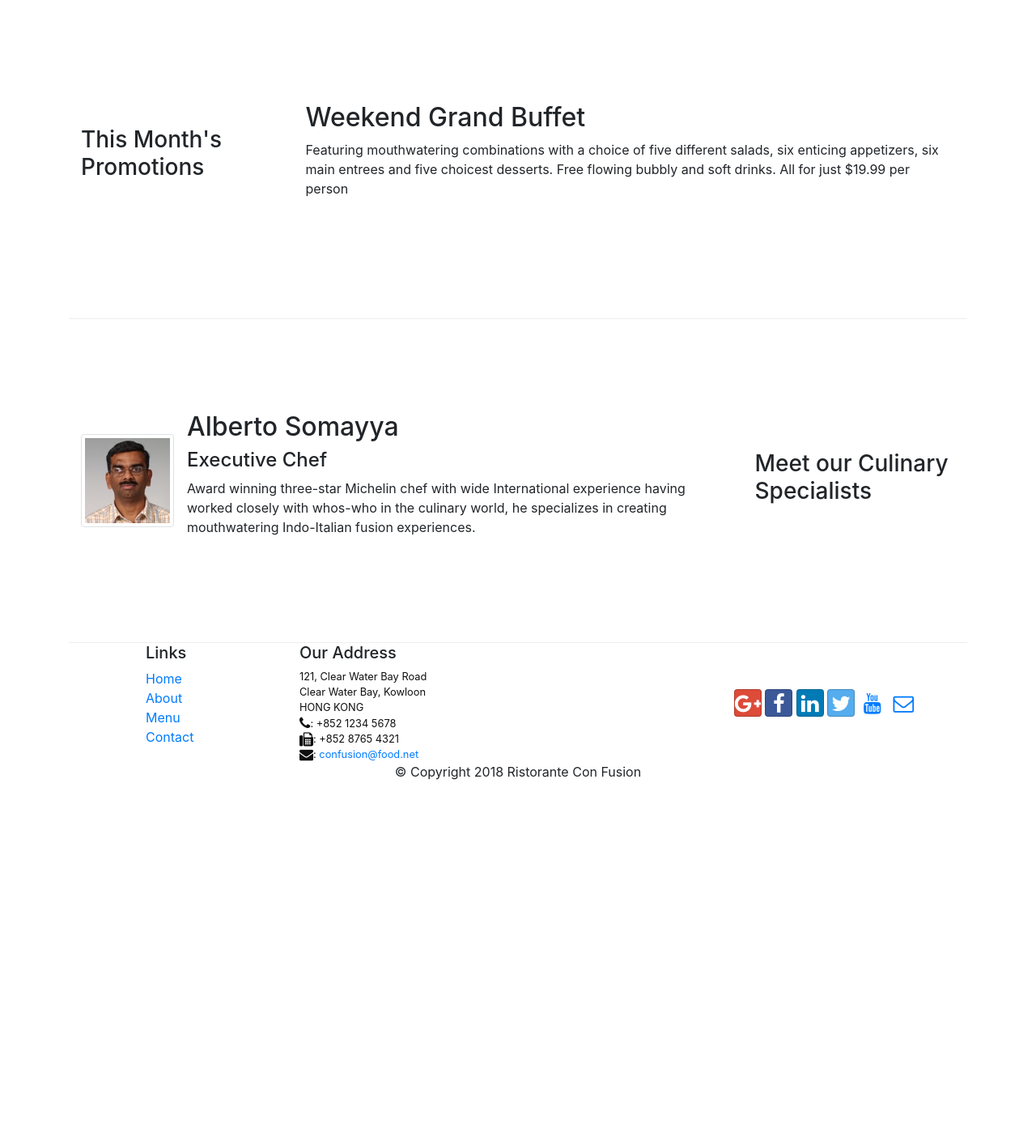
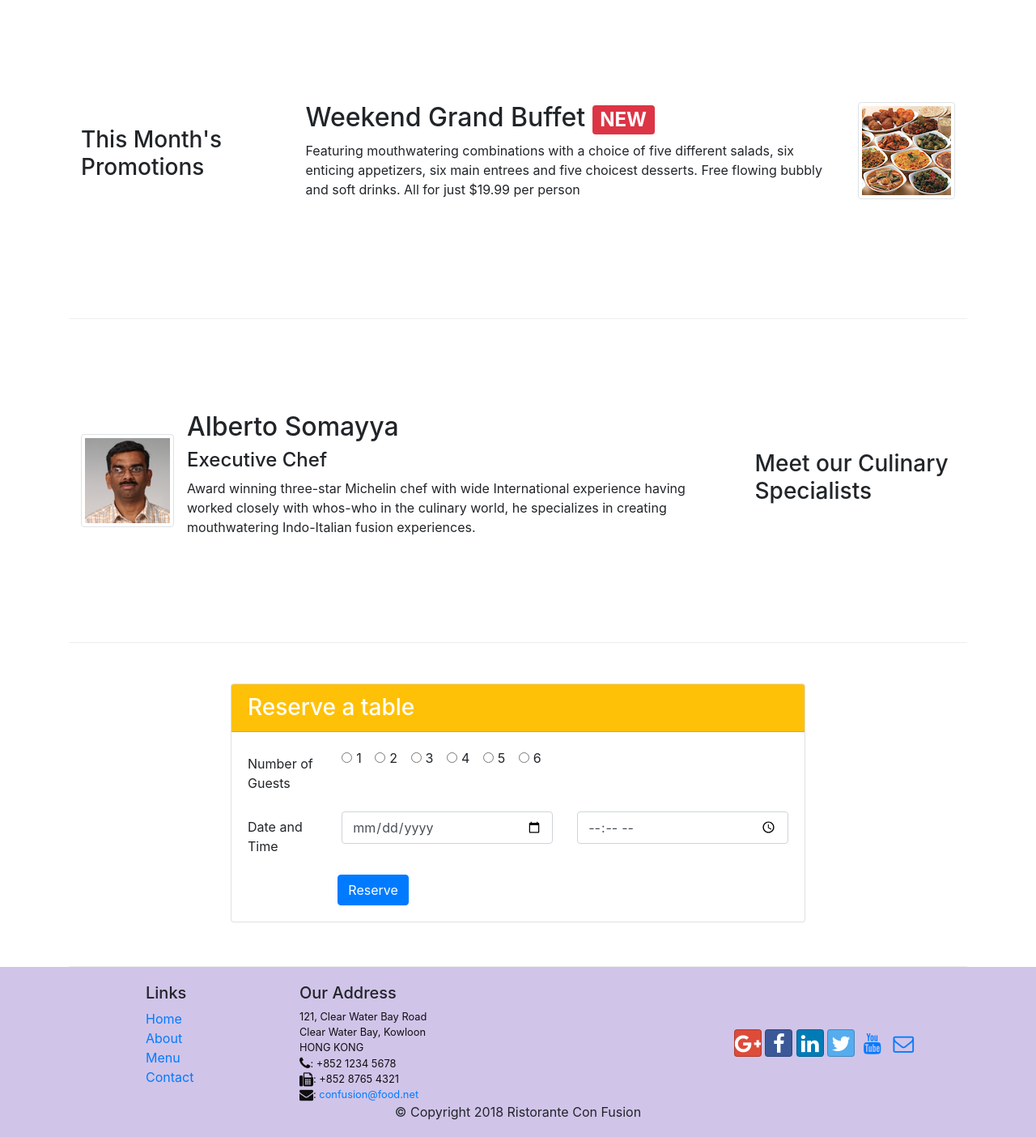
Before and after one commit to rrligeiro/bootstrap4-project, a website: page index.html in a window 1280 px wide. Shown: the part 740-2144 px from the top of the page at 81% size. Before the commit the page ends 1721 px from the top, so only its background shows below. Drawn offline with nearby package versions, Linux system fonts and the light colour scheme.

Commit message:
Reserve form

```diff
--- a/index.html
+++ b/index.html
@@ -43,6 +43,9 @@
                 <div class="col-12 col-sm align-self-center">
                     <img src="img/logo.png" class="img-fluid">
                 </div>
+                <div class="col-12 col-sm align-self-center">
+                    <a type="button" class="btn btn-warning btn-sm btn-block" href="#reserve">Reserve Table</a>
+                </div>
             </div>
         </div>
     </header>
@@ -57,8 +60,8 @@
                     <img class="d-flex mr-3 img-thumbnail aling-self-center"
                     src="img/uthappizza.png" alt="uthapizaa">
                     <div class="media-body">
-                        <h2 class="mt-0">Uthappizza</h2>
-                        <p>A unique combination of Indian Uthappam (pancake) and Italian pizza, topped with Cerignola olives, ripe vine cherry tomatoes, Vidalia onion, Guntur chillies and Buffalo Paneer.</p>
+                        <h2 class="mt-0">Uthappizza <span class="badge badge-danger">HOT</span> <span class="badge badge-pill badge-secondary">$4.99</span></h2>
+                        <p class="d-none d-sm-block">A unique combination of Indian Uthappam (pancake) and Italian pizza, topped with Cerignola olives, ripe vine cherry tomatoes, Vidalia onion, Guntur chillies and Buffalo Paneer.</p>
                     </div>
                 </div>
             </div>
@@ -70,8 +73,14 @@
                 <h3>This Month's Promotions</h3>
             </div>
             <div class="col col-sm col-md">
-                <h2>Weekend Grand Buffet</h2>
-                <p>Featuring mouthwatering combinations with a choice of five different salads, six enticing appetizers, six main entrees and five choicest desserts. Free flowing bubbly and soft drinks. All for just $19.99 per person </p>
+                <div class="media">
+                    <div class="media-body">
+                        <h2 class="mt-0">Weekend Grand Buffet <span class="badge badge-danger">NEW</span></h2>
+                        <p class="d-none d-sm-block">Featuring mouthwatering combinations with a choice of five different salads, six enticing appetizers, six main entrees and five choicest desserts. Free flowing bubbly and soft drinks. All for just $19.99 per person </p>
+                    </div>
+                    <img src="img/buffet.png" alt="buffet"
+                    class="d-flex ml-3 img-thumbnail aling-self-center">
+                </div>
             </div>
         </div>
 
@@ -86,14 +95,67 @@
                     <div class="media-body">
                         <h2 class="mt-0">Alberto Somayya</h2>
                         <h4>Executive Chef</h4>
-                        <p>Award winning three-star Michelin chef with wide International experience having worked closely with whos-who in the culinary world, he specializes in creating mouthwatering Indo-Italian fusion experiences. </p>
+                        <p class="d-none d-sm-block">Award winning three-star Michelin chef with wide International experience having worked closely with whos-who in the culinary world, he specializes in creating mouthwatering Indo-Italian fusion experiences. </p>
+                    </div>
+                </div>
+            </div>
+        </div>
+
+        <div class="row row-content">
+            <div class="col-sm-8 offset-sm-2">
+                <div class="card">
+                    <h3 class="card-header text-white badge-warning" id="reserve">Reserve a table</h3>
+                    <div class="card-body">
+                        <form>
+                            <div class="form-group row">
+                                <label for="guestNumber" class="col-sm-2 col-form-label">Number of Guests</label>
+                                <div class="col-sm-10">
+                                    <div class="form-check form-check-inline">
+                                        <input class="form-check-input" type="radio" name="inlineRadioOptions" id="inlineRadio1" value="option1">
+                                        <label class="form-check-label" for="inlineRadio1">1</label>
+                                      </div>
+                                      <div class="form-check form-check-inline">
+                                        <input class="form-check-input" type="radio" name="inlineRadioOptions" id="inlineRadio2" value="option2">
+                                        <label class="form-check-label" for="inlineRadio2">2</label>
+                                      </div>
+                                      <div class="form-check form-check-inline">
+                                        <input class="form-check-input" type="radio" name="inlineRadioOptions" id="inlineRadio3" value="option3">
+                                        <label class="form-check-label" for="inlineRadio3">3</label>
+                                      </div>
+                                      <div class="form-check form-check-inline">
+                                        <input class="form-check-input" type="radio" name="inlineRadioOptions" id="inlineRadio4" value="option4">
+                                        <label class="form-check-label" for="inlineRadio4">4</label>
+                                      </div>
+                                      <div class="form-check form-check-inline">
+                                        <input class="form-check-input" type="radio" name="inlineRadioOptions" id="inlineRadio5" value="option5">
+                                        <label class="form-check-label" for="inlineRadio5">5</label>
+                                      </div>
+                                      <div class="form-check form-check-inline">
+                                        <input class="form-check-input" type="radio" name="inlineRadioOptions" id="inlineRadio6" value="option6">
+                                        <label class="form-check-label" for="inlineRadio6">6</label>
+                                      </div>
+                                </div>
+                            </div>
+                            <div class="form-group row">
+                                <label for="date" class="col-sm-2 col-form-label">Date and Time</label>
+                                <div class="col-sm">
+                                    <input type="date" class="form-control" placeholder="Date">
+                                </div>
+                                <div class="col-sm">
+                                    <input type="time" class="form-control" placeholder="Time">
+                                </div>
+                            </div>
+                            <div class="offset-sm-2">
+                                <button type="submit" class="btn btn-primary">Reserve</button>
+                              </div>
+                        </form>
                     </div>
                 </div>
             </div>
         </div>
     </div>
 
-    <footer>
+    <footer class="footer">
         <div class="container">
             <div class="row">
                 <div class="col-4 offset-1 col-sm-2">
```
